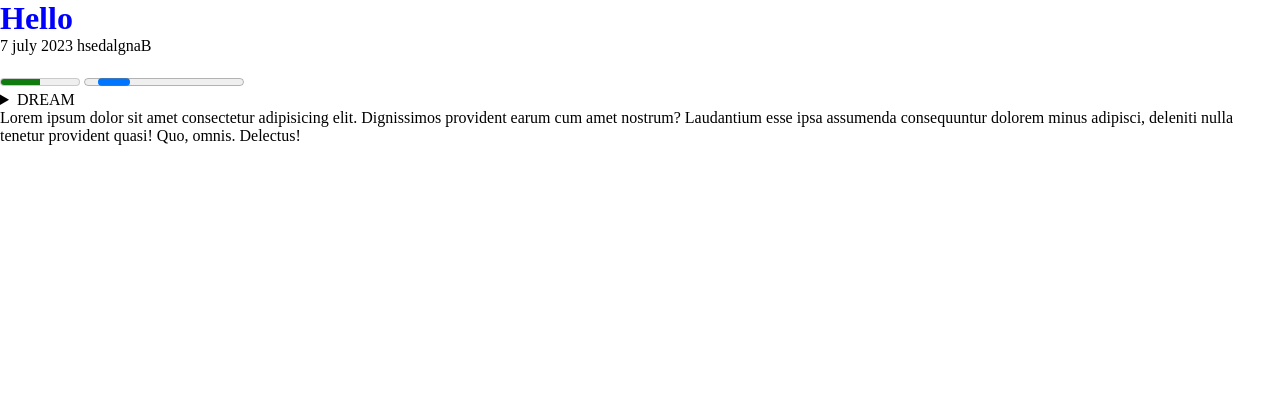
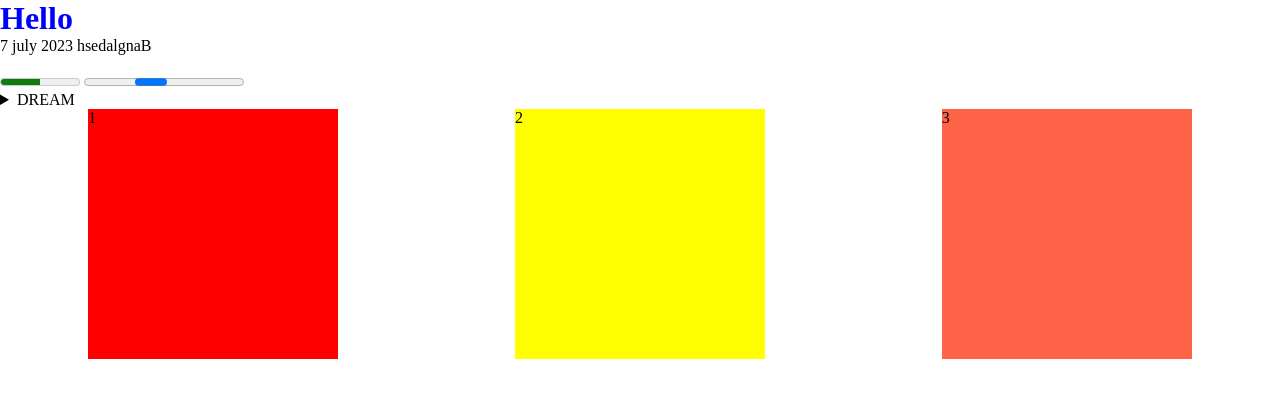
Before and after one commit to mdmasumdu/Conceptual-repo, a plain HTML site: page index.html in a window 1280 px wide. Drawn offline with Linux system fonts and the light colour scheme.

Commit message:
added box

```diff
--- a/index.html
+++ b/index.html
@@ -26,9 +26,9 @@
         <p>Lorem ipsum dolor sit amet consectetur adipisicing elit. Dolorum earum nostrum quis ea similique, eaque pariatur animi tempora possimus porro odit doloremque modi, praesentium inventore error recusandae ratione soluta architecto.</p>
     </details>
     <div class="container">
-        <div>
-            Lorem ipsum dolor sit amet consectetur adipisicing elit. Dignissimos provident earum cum amet nostrum? Laudantium esse ipsa assumenda consequuntur dolorem minus adipisci, deleniti nulla tenetur provident quasi! Quo, omnis. Delectus!
-        </div>
+        <div class="box">1</div>
+        <div class="box box2">2</div>
+        <div class="box box3">3</div>
 
 
 
--- a/masum.css
+++ b/masum.css
@@ -6,3 +6,20 @@
     color: blue;
     cursor: pointer;
 }
+.box{
+    background-color:red;
+    padding: 20;
+    width: 250px;
+    height: 250px;
+}
+.box2{
+    background-color: yellow;
+}
+.box3{
+    background-color: tomato;
+}
+
+.container{
+    display: flex;
+    justify-content: space-around;
+}
```
